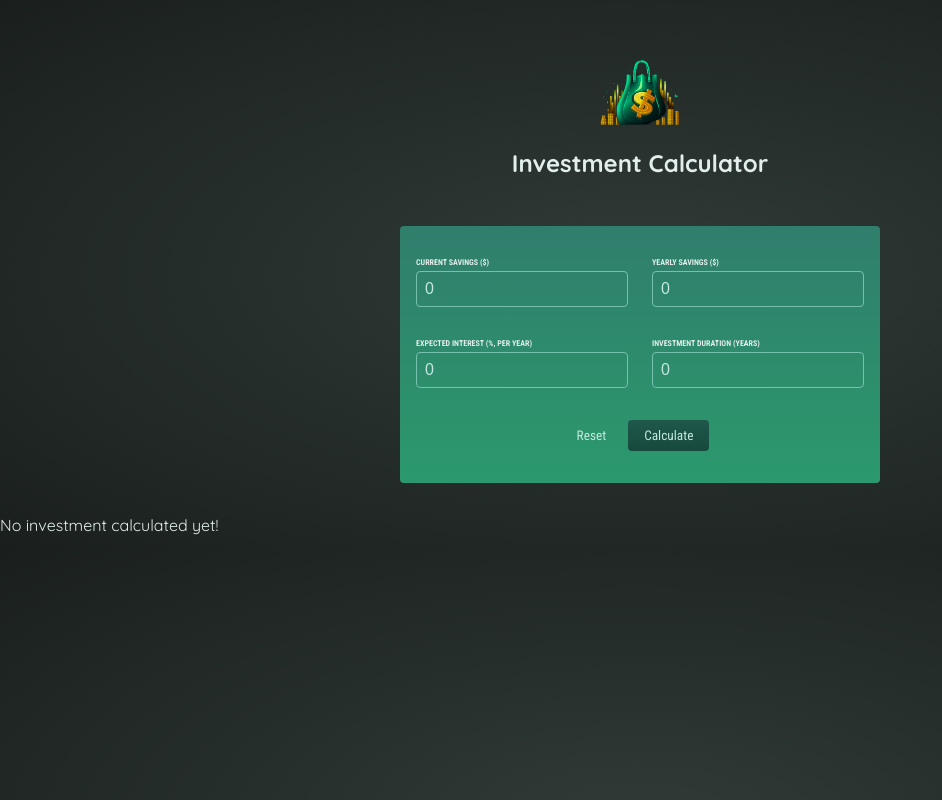
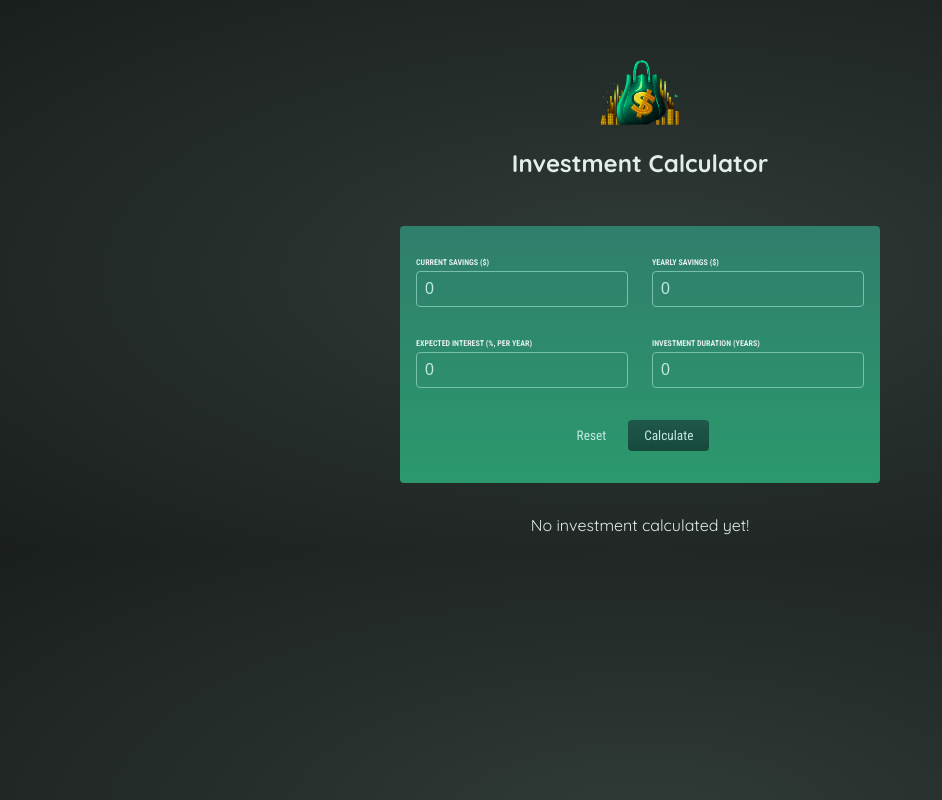
Before and after one commit to fatmakahveci/react-typescript-investment, a Next.js app: page / in a window 1280 px wide. Shown: the whole page, without its empty margins (0-942 px from the left). Built offline with nearby package versions, Linux system fonts and the light colour scheme.

Commit message:
Complete

```diff
--- a/src/app/globals.css
+++ b/src/app/globals.css
@@ -13,3 +13,7 @@ body {
     background: radial-gradient(#303b37, #1a1f1d);
     color: #e1eeeb;
 }
+
+.paragraph {
+    text-align: center;
+}
--- a/src/app/page.tsx
+++ b/src/app/page.tsx
@@ -43,7 +43,7 @@ const Home = ({ }): JSX.Element => {
     <>
       <Header />
       <Form onCalculate={calculateHandler} />
-      {!formData && <p>No investment calculated yet!</p>}
+      {!formData && <p className="paragraph">No investment calculated yet!</p>}
       {formData && <Table data={yearlyData} initialInvestment={formData["current-savings"]} />}
     </>
   );
```
